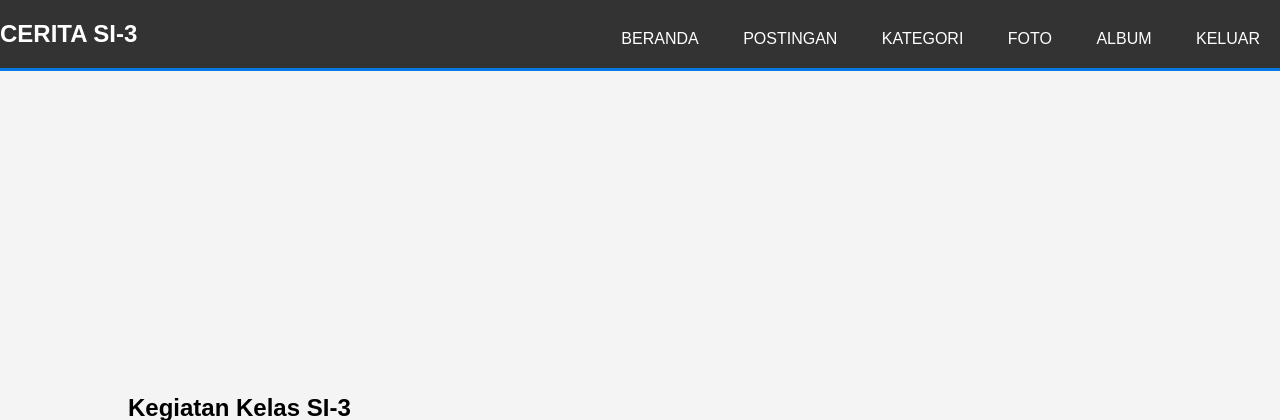
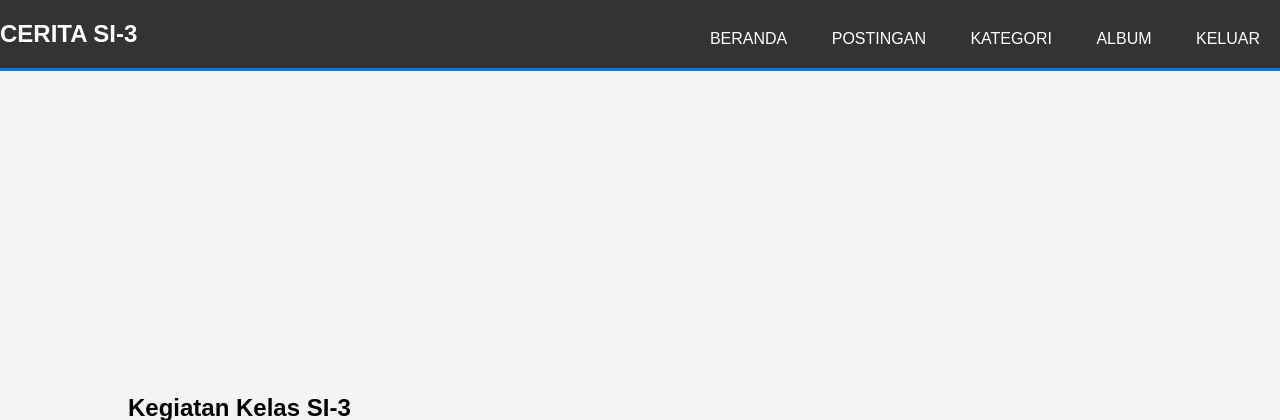
Before and after one commit to handikatriarlan/cerita-si3, a PHP site: page / in a window 1280 px wide. Shown: the top 420 px of the page. Run offline with PHP 8.4, Linux system fonts and the light colour scheme; the visitor is signed in with stand-in values (Sample User, id 1); data that the repository does not hold is empty.

Commit message:
ghtrdhdrth

```diff
--- a/add_post.php
+++ b/add_post.php
@@ -70,7 +70,6 @@ if (isset($_POST['submit'])) {
                 <li><a href="index.php">Beranda</a></li>
                 <li><a href="post.php">Postingan</a></li>
                 <li><a href="category.php">Kategori</a></li>
-                <li><a href="photos.php">Foto</a></li>
                 <li><a href="album.php">Album</a></li>
                 <li><a href="logout.php">Keluar</a></li>
             </ul>
--- a/album.php
+++ b/album.php
@@ -44,7 +44,6 @@ if (isset($_POST['submit'])) {
                 <li><a href="index.php">Beranda</a></li>
                 <li><a href="post.php">Postingan</a></li>
                 <li><a href="category.php">Kategori</a></li>
-                <li><a href="photos.php">Foto</a></li>
                 <li><a href="album.php">Album</a></li>
                 <li><a href="logout.php">Keluar</a></li>
             </ul>
--- a/category.php
+++ b/category.php
@@ -44,7 +44,6 @@ if (isset($_POST['submit'])) {
                 <li><a href="index.php">Beranda</a></li>
                 <li><a href="post.php">Postingan</a></li>
                 <li><a href="category.php">Kategori</a></li>
-                <li><a href="photos.php">Foto</a></li>
                 <li><a href="album.php">Album</a></li>
                 <li><a href="logout.php">Keluar</a></li>
             </ul>
--- a/detail_post.php
+++ b/detail_post.php
@@ -31,7 +31,6 @@ include "config/connection.php";
                     <li><a href="index.php">Beranda</a></li>
                     <li><a href="post.php">Postingan</a></li>
                     <li><a href="category.php">Kategori</a></li>
-                    <li><a href="photos.php">Foto</a></li>
                     <li><a href="album.php">Album</a></li>
                     <li><a href="logout.php">Keluar</a></li>
                 </ul>
--- a/edit_post.php
+++ b/edit_post.php
@@ -63,7 +63,6 @@ if (isset($_POST['update_post'])) {
                 <li><a href="index.php">Beranda</a></li>
                 <li><a href="post.php">Postingan</a></li>
                 <li><a href="category.php">Kategori</a></li>
-                <li><a href="photos.php">Foto</a></li>
                 <li><a href="album.php">Album</a></li>
                 <li><a href="logout.php">Keluar</a></li>
             </ul>
--- a/index.php
+++ b/index.php
@@ -31,7 +31,6 @@ include "config/connection.php";
                 <li><a href="index.php">Beranda</a></li>
                 <li><a href="post.php">Postingan</a></li>
                 <li><a href="category.php">Kategori</a></li>
-                <li><a href="photos.php">Foto</a></li>
                 <li><a href="album.php">Album</a></li>
                 <li><a href="logout.php">Keluar</a></li>
             </ul>
--- a/post.php
+++ b/post.php
@@ -49,7 +49,6 @@ if ($result->num_rows > 0) {
                 <li><a href="index.php">Beranda</a></li>
                 <li><a href="post.php">Postingan</a></li>
                 <li><a href="category.php">Kategori</a></li>
-                <li><a href="photos.php">Foto</a></li>
                 <li><a href="album.php">Album</a></li>
                 <li><a href="logout.php">Keluar</a></li>
             </ul>
```
